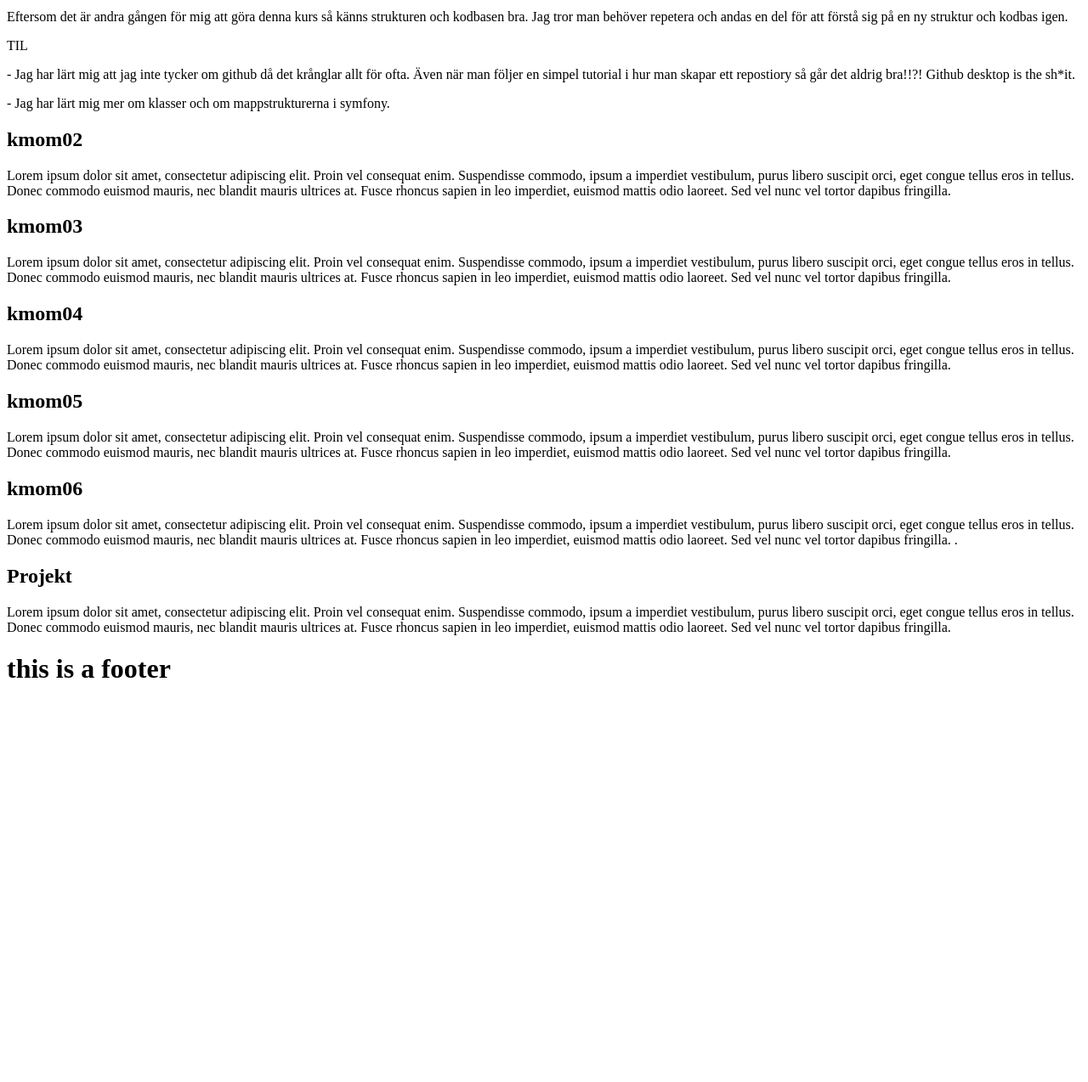
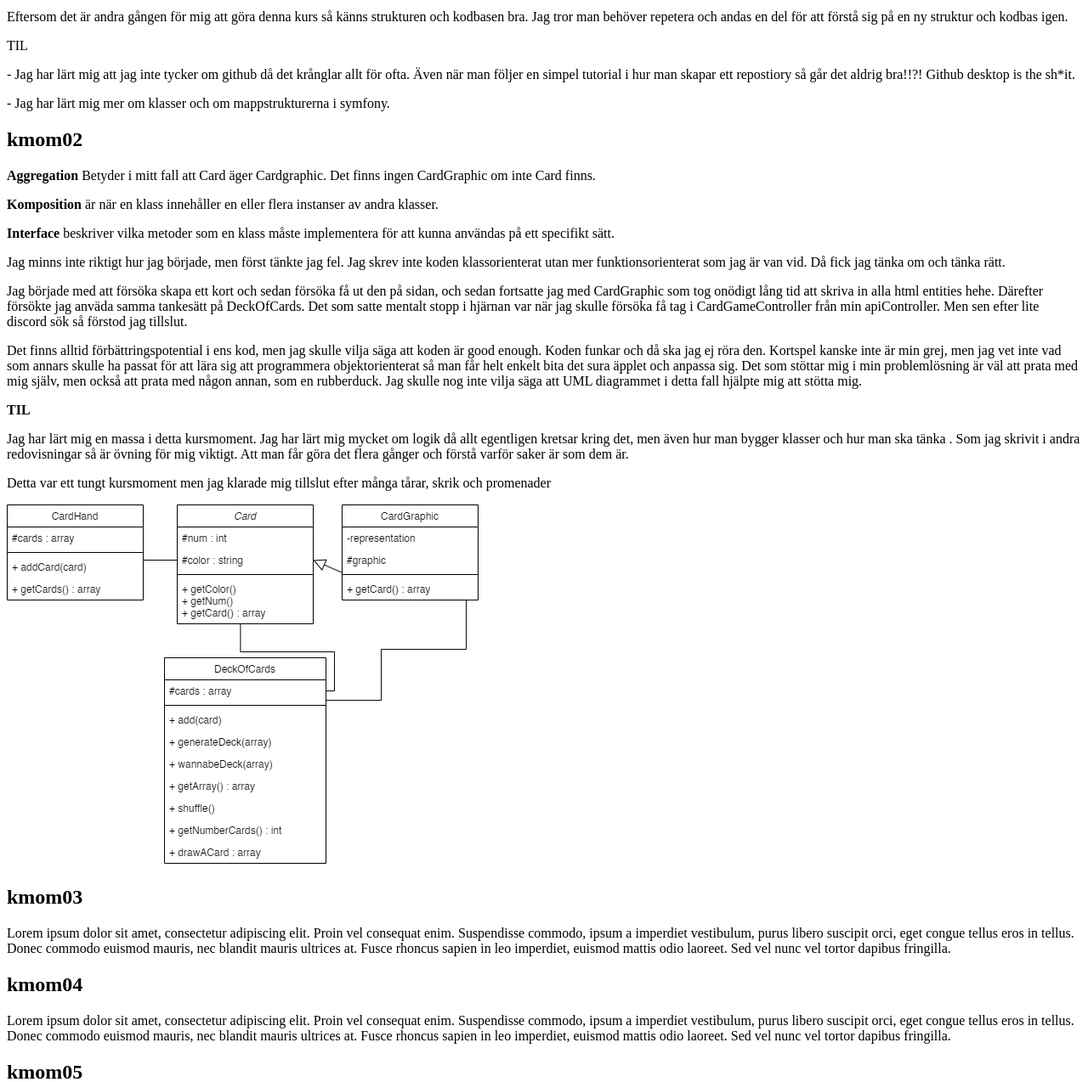
Before and after one commit to josefineniirola/mvc-kurs, a Symfony app: template templates/report.html.twig in a window 1280 px wide. Shown: the part 516-1790 px from the top of the page at 85% size. Before the commit the page ends 1343 px from the top, so only its background shows below. Run offline with Twig, Linux system fonts and the light colour scheme; the template is opened without the code that fills it, so the values that code supplies are empty; some libraries are stand-ins or nearby versions.

Commit message:
added report text

```diff
--- a/templates/report.html.twig
+++ b/templates/report.html.twig
@@ -31,8 +31,27 @@
 </div>
 <div class="kmom">
     <h2 id="kmom02">kmom02</h2>
+    <p><b>Aggregation</b> Betyder i mitt fall att Card äger Cardgraphic. Det finns ingen CardGraphic om inte Card finns. </p>
+    <p><b>Komposition</b> är när en klass innehåller en eller flera instanser av andra klasser.</p>
+    <p><b>Interface</b> beskriver vilka metoder som en klass måste implementera för att kunna användas på ett specifikt sätt. </p>
 
-        <p>Lorem ipsum dolor sit amet, consectetur adipiscing elit. Proin vel consequat enim. Suspendisse commodo, ipsum a imperdiet vestibulum, purus libero suscipit orci, eget congue tellus eros in tellus. Donec commodo euismod mauris, nec blandit mauris ultrices at. Fusce rhoncus sapien in leo imperdiet, euismod mattis odio laoreet. Sed vel nunc vel tortor dapibus fringilla. </p>
+    <p> Jag minns inte riktigt hur jag började, men först tänkte jag fel. Jag skrev inte koden klassorienterat utan mer funktionsorienterat som jag är van vid.
+    Då fick jag tänka om och tänka rätt.</p>
+    <p> Jag började med att försöka skapa ett kort och sedan försöka få ut den på sidan, och sedan fortsatte jag med CardGraphic som tog onödigt lång tid
+    att skriva in alla html entities hehe. Därefter försökte jag anväda samma tankesätt på DeckOfCards. Det som satte mentalt stopp i hjärnan var när
+    jag skulle försöka få tag i CardGameController från min apiController. Men sen efter lite discord sök så förstod jag tillslut.</p>
+    <p> Det finns alltid förbättringspotential i ens kod, men jag skulle vilja säga att koden är good enough. Koden funkar och då ska jag ej röra den.
+    Kortspel kanske inte är min grej, men jag vet inte vad som annars skulle ha passat för att lära sig att programmera objektorienterat så man får helt enkelt
+    bita det sura äpplet och anpassa sig. Det som stöttar mig i min problemlösning är väl att prata med mig själv, men också att prata med någon annan,
+    som en rubberduck. Jag skulle nog inte vilja säga att UML diagrammet i detta fall hjälpte mig att stötta mig. </p>
+
+    <b>TIL</b>
+    <p> Jag har lärt mig en massa i detta kursmoment. Jag har lärt mig mycket om logik då allt egentligen kretsar kring det, men även hur man bygger klasser och hur man ska tänka
+    . Som jag skrivit i andra redovisningar så är övning för mig viktigt. Att man får göra det flera gånger och förstå varför saker är som dem är.
+    </p>
+
+    <p> Detta var ett tungt kursmoment men jag klarade mig tillslut efter många tårar, skrik och promenader </p>
+    <img src="./img/mvc.drawio.png">
 </div>
 <div class="kmom">
     <h2 id="kmom03">kmom03</h2>
```
Also changed, not shown: public/img/mvc.drawio.png (added).
